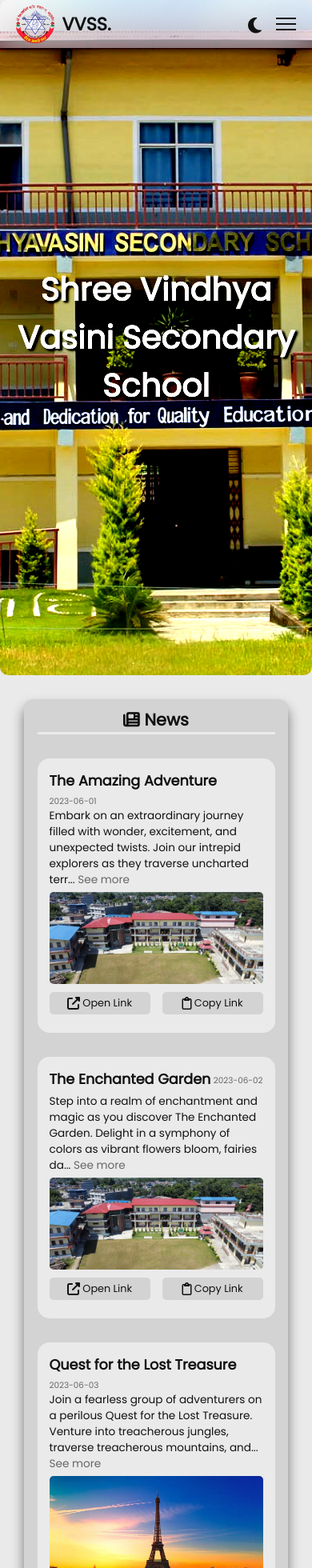
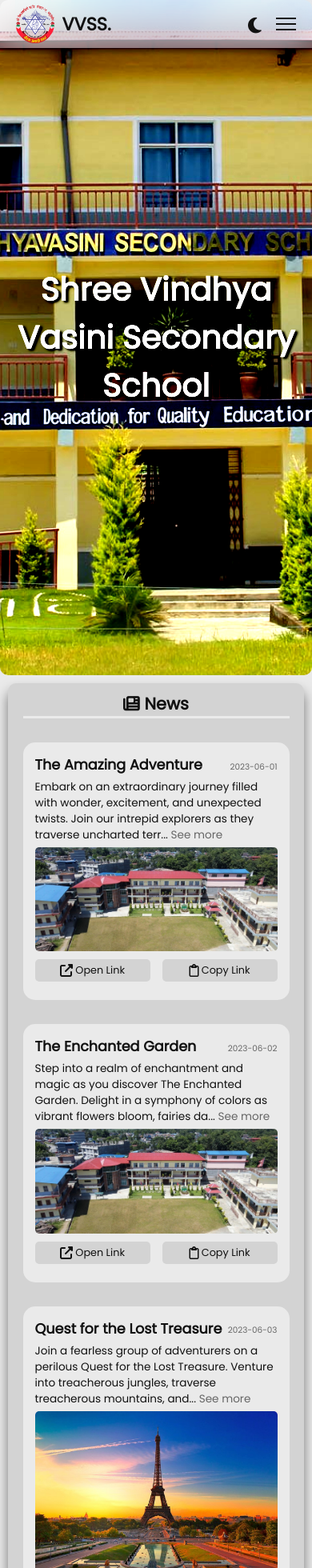
Before and after one commit to Enduxion/VinVas, a React (Vite) app: page / in a window 390 px wide. Shown: the top 1960 px of the page at 80% size. Built offline with nearby package versions, Linux system fonts and the light colour scheme.

Commit message:
Reduced the margin! ~ reduced the margin of newsContainer from 30px to 10px;

```diff
--- a/src/css/NewsStyle.css
+++ b/src/css/NewsStyle.css
@@ -27,7 +27,7 @@
     font-size: 1.3em;
   }
   .News--allNewsContainer {
-    margin: 30px;
+    margin: 10px;
   }
   .News--endOfLine {
     font-size: 0.85em;
```
